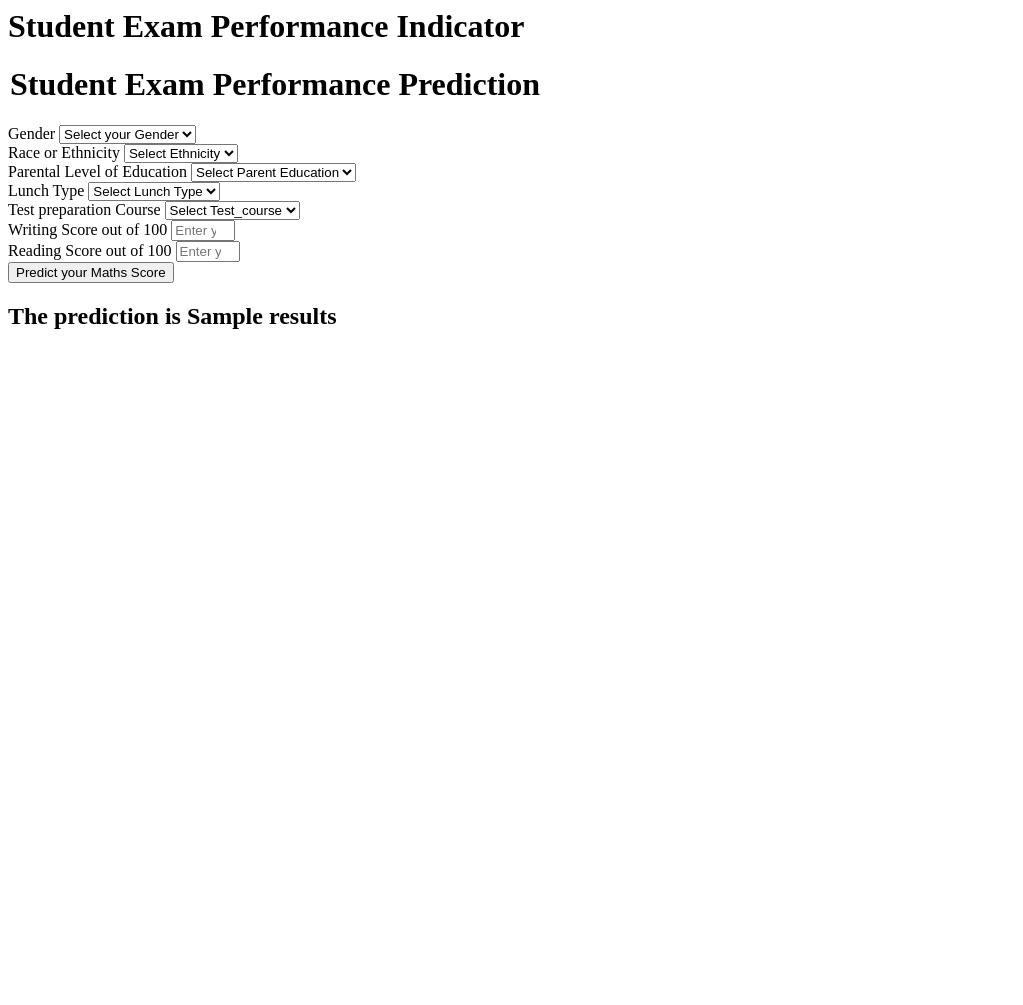
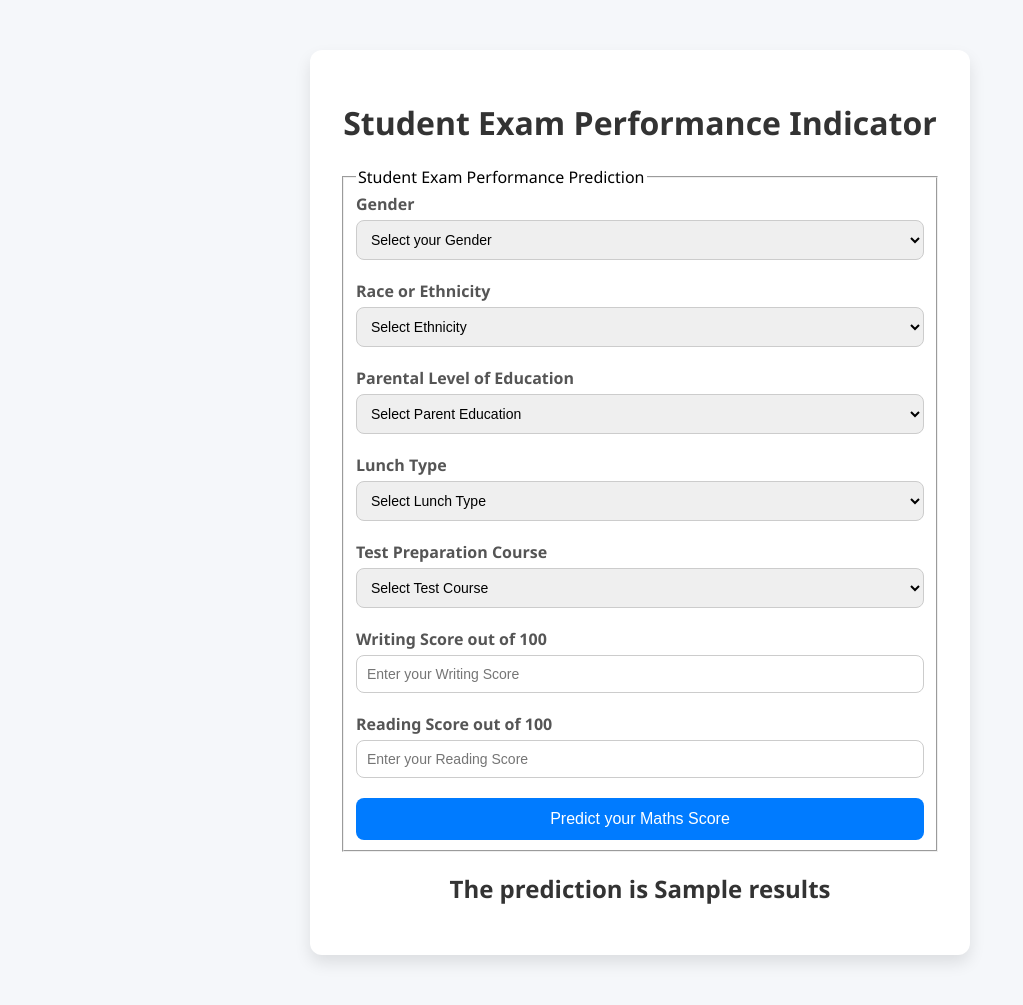
Before and after one commit to SachinKrMishra/MLproject, a Flask app: template templates/home.html in a window 1280 px wide. Shown: the whole page, without its empty margins (0-1023 px from the left). Before the commit the page ends 329 px from the top, so only its background shows below. Run offline with Flask 3, Linux system fonts and the light colour scheme; the template is opened without the code that fills it: most values are stand-ins (such as "Sample title", 1, 10 or a date in 2020).

Commit message:
Modified home.html

```diff
--- a/templates/home.html
+++ b/templates/home.html
@@ -1,111 +1,140 @@
+<!DOCTYPE html>
 <html>
+<head>
+    <title>Student Exam Performance Indicator</title>
+    <meta name="viewport" content="width=device-width, initial-scale=1.0">
+    <style>
+        body {
+            margin: 0;
+            padding: 0;
+            font-family: 'Segoe UI', Tahoma, Geneva, Verdana, sans-serif;
+            background: #f5f7fa;
+        }
+
+        .login {
+            max-width: 600px;
+            margin: 50px auto;
+            background: #ffffff;
+            padding: 30px;
+            box-shadow: 0px 8px 16px rgba(0, 0, 0, 0.1);
+            border-radius: 12px;
+        }
+
+        h1, h2 {
+            text-align: center;
+            color: #333;
+        }
+
+        form {
+            margin-top: 20px;
+        }
+
+        .form-label {
+            display: block;
+            margin-bottom: 5px;
+            font-weight: bold;
+            color: #555;
+        }
+
+        .form-control {
+            width: 100%;
+            padding: 10px;
+            margin-bottom: 20px;
+            border: 1px solid #ccc;
+            border-radius: 8px;
+            box-sizing: border-box;
+            font-size: 14px;
+        }
+
+        .btn-primary {
+            background-color: #007bff;
+            border: none;
+            padding: 12px 20px;
+            border-radius: 8px;
+            color: white;
+            font-size: 16px;
+            cursor: pointer;
+            width: 100%;
+        }
+
+        .btn-primary:hover {
+            background-color: #0056b3;
+        }
+
+        @media (max-width: 600px) {
+            .login {
+                margin: 20px;
+                padding: 20px;
+            }
+
+            .btn-primary {
+                font-size: 14px;
+                padding: 10px;
+            }
+        }
+    </style>
+</head>
 <body>
     <div class="login">
-       <h1>Student Exam Performance Indicator</h1>
+        <h1>Student Exam Performance Indicator</h1>
 
-       <form action="{{ url_for('predict_datapoint')}}" method="post">
-        <h1>
-            <legend>Student Exam Performance Prediction</legend>
-        </h1>
-        <div class="mb-3">
-            <label class="form-label">Gender</label>
-            <select class="form-control" name="gender" placeholder="Enter you Gender" required>
-                <option class="placeholder" selected disabled value="">Select your Gender</option>
-                <option value="male">
-                    Male
-                </option>
-                <option value="female">
-                    Female
-                </option>
-            </select>
-        </div>
-        <div class="mb-3">
-            <label class="form-label">Race or Ethnicity</label>
-            <select class="form-control" name="ethnicity" placeholder="Enter you ethnicity" required>
-                <option class="placeholder" selected disabled value="">Select Ethnicity</option>
-                <option value="group A">
-                    Group A
-                </option>
-                <option value="group B">
-                    Group B
-                </option>
-                <option value="group C">
-                    Group C
-                </option>
-                <option value="group D">
-                    Group D
-                </option>
-                <option value="group E">
-                    Group E
-                </option>
-            </select>
-        </div>
-        <div class="mb-3">
-            <label class="form-label">Parental Level of Education</label>
-            <select class="form-control" name="parental_level_of_education"
-                placeholder="Enter you Parent Education" required>
-                <option class="placeholder" selected disabled value="">Select Parent Education</option>
-                <option value="associate's degree">
-                    associate's degree
-                </option>
-                <option value="bachelor's degree">
-                    bachelor's degree
-                </option>
-                <option value="high school">
-                    high school
-                </option>
-                <option value="master's degree">
-                    master's degree
-                </option>
-                <option value="some college">
-                    some college
-                </option>
-                <option value="some high school">
-                    some high school
-                </option>
-            </select>
-        </div>
-        <div class="mb-3">
-            <label class="form-label">Lunch Type</label>
-            <select class="form-control" name="lunch" placeholder="Enter you Lunch" required>
-                <option class="placeholder" selected disabled value="">Select Lunch Type</option>
-                <option value="free/reduced">
-                    free/reduced
-                </option>
-                <option value="standard">
-                    standard
-                </option>
-            </select>
-        </div>
-        <div class="mb-3">
-            <label class="form-label">Test preparation Course</label>
-            <select class="form-control" name="test_preparation_course" placeholder="Enter you Course"
-                required>
-                <option class="placeholder" selected disabled value="">Select Test_course</option>
-                <option value="none">
-                    None
-                </option>
-                <option value="completed">
-                    Completed
-                </option>
-            </select>
-        </div>
-        <div class="mb-3">
-            <label class="form-label">Writing Score out of 100</label>
-            <input class="form-control" type="number" name="reading_score"
-                placeholder="Enter your Reading score" min='0' max='100' />
-        </div>
-        <div class="mb-3">
-            <label class="form-label">Reading Score out of 100</label>
-            <input class="form-control" type="number" name="writing_score"
-                placeholder="Enter your Reading Score" min='0' max='100' />
-        </div>
-        <div class="mb-3">
-            <input class="btn btn-primary" type="submit" value="Predict your Maths Score" required />
-        </div>
-    </form>
-    <h2>
-       The  prediction is {{results}}
-    </h2>
-   <body>
+        <form action="{{ url_for('predict_datapoint') }}" method="post">
+            <fieldset>
+                <legend>Student Exam Performance Prediction</legend>
+
+                <label for="gender" class="form-label">Gender</label>
+                <select class="form-control" name="gender" id="gender" required>
+                    <option selected disabled value="">Select your Gender</option>
+                    <option value="male">Male</option>
+                    <option value="female">Female</option>
+                </select>
+
+                <label for="ethnicity" class="form-label">Race or Ethnicity</label>
+                <select class="form-control" name="ethnicity" id="ethnicity" required>
+                    <option selected disabled value="">Select Ethnicity</option>
+                    <option value="group A">Group A</option>
+                    <option value="group B">Group B</option>
+                    <option value="group C">Group C</option>
+                    <option value="group D">Group D</option>
+                    <option value="group E">Group E</option>
+                </select>
+
+                <label for="parental_level_of_education" class="form-label">Parental Level of Education</label>
+                <select class="form-control" name="parental_level_of_education" id="parental_level_of_education" required>
+                    <option selected disabled value="">Select Parent Education</option>
+                    <option value="associate's degree">Associate's Degree</option>
+                    <option value="bachelor's degree">Bachelor's Degree</option>
+                    <option value="high school">High School</option>
+                    <option value="master's degree">Master's Degree</option>
+                    <option value="some college">Some College</option>
+                    <option value="some high school">Some High School</option>
+                </select>
+
+                <label for="lunch" class="form-label">Lunch Type</label>
+                <select class="form-control" name="lunch" id="lunch" required>
+                    <option selected disabled value="">Select Lunch Type</option>
+                    <option value="free/reduced">Free/Reduced</option>
+                    <option value="standard">Standard</option>
+                </select>
+
+                <label for="test_preparation_course" class="form-label">Test Preparation Course</label>
+                <select class="form-control" name="test_preparation_course" id="test_preparation_course" required>
+                    <option selected disabled value="">Select Test Course</option>
+                    <option value="none">None</option>
+                    <option value="completed">Completed</option>
+                </select>
+
+                <label for="writing_score" class="form-label">Writing Score out of 100</label>
+                <input class="form-control" type="number" name="writing_score" id="writing_score" min="0" max="100" required placeholder="Enter your Writing Score" />
+
+                <label for="reading_score" class="form-label">Reading Score out of 100</label>
+                <input class="form-control" type="number" name="reading_score" id="reading_score" min="0" max="100" required placeholder="Enter your Reading Score" />
+
+                <input class="btn btn-primary" type="submit" value="Predict your Maths Score" />
+            </fieldset>
+        </form>
+
+        <h2>The prediction is {{ results }}</h2>
+    </div>
+</body>
 </html>
```
